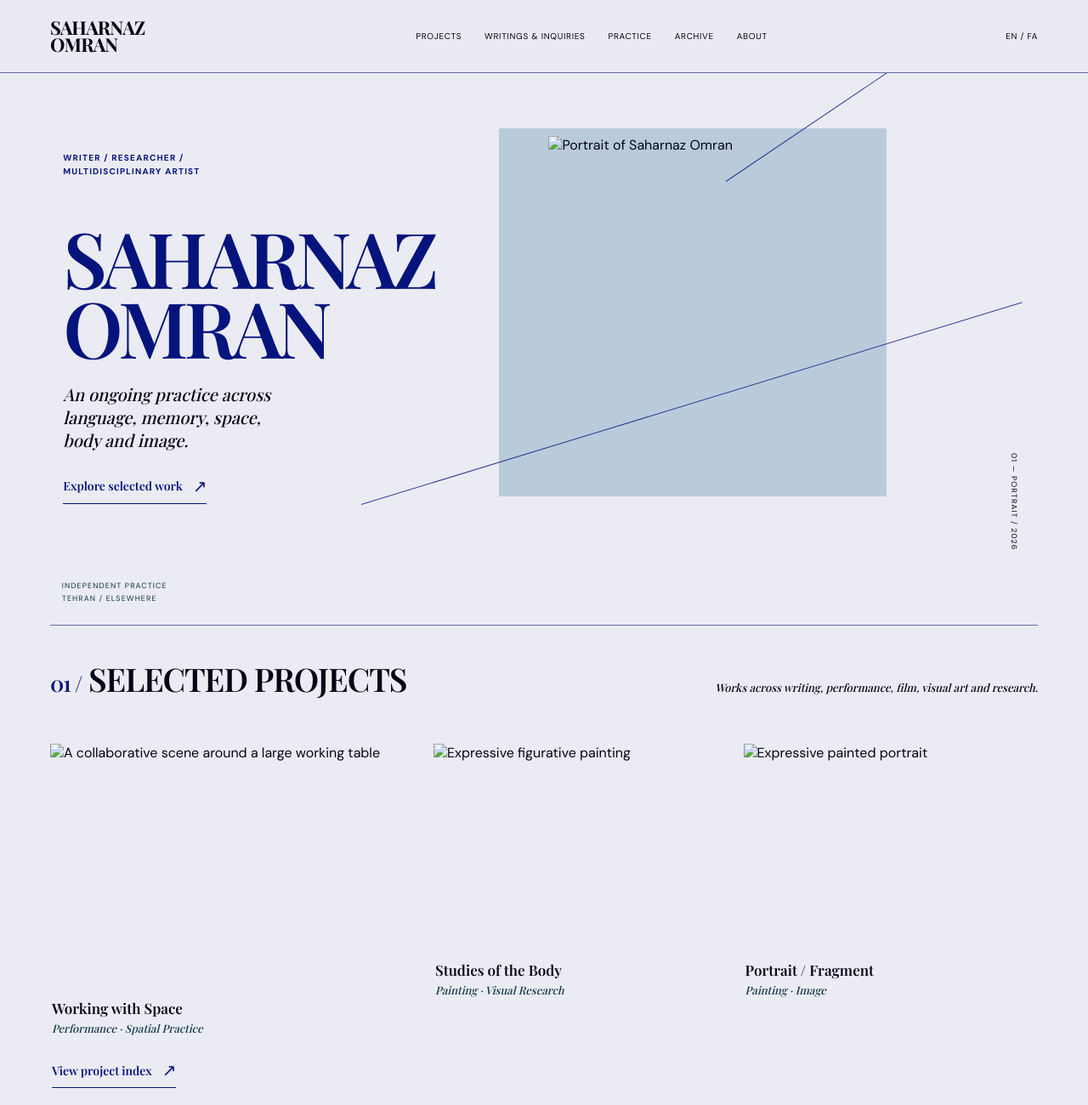
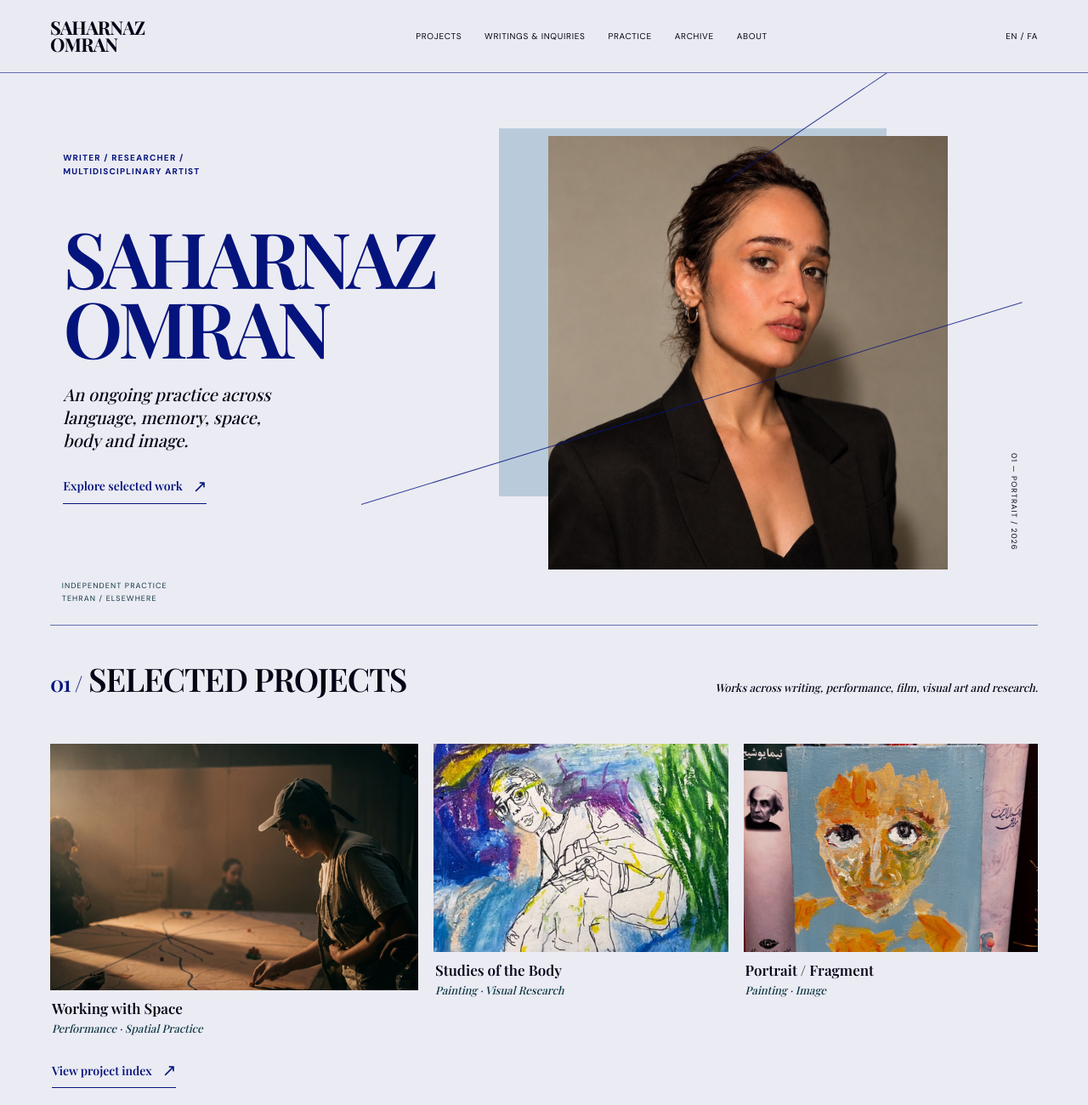
Before and after one commit to saharnazomran/saharnaz-omran-website, a plain HTML site: page index.html in a window 1280 px wide. Shown: the top 1300 px of the page at 85% size. Drawn offline with nearby package versions, Linux system fonts and the light colour scheme.

Commit message:
Update index.html

```diff
--- a/index.html
+++ b/index.html
@@ -31,7 +31,7 @@
       </div>
       <div class="hero-visual">
         <div class="hero-blue-panel"></div>
-        <img src="assets/portrait-hero.jpeg" alt="Portrait of Saharnaz Omran">
+        <img src="portrait-hero.jpeg" alt="Portrait of Saharnaz Omran">
         <span class="image-index">01 — PORTRAIT / 2026</span>
         <span class="hero-rule rule-one"></span>
         <span class="hero-rule rule-two"></span>
@@ -46,15 +46,15 @@
       </div>
       <div class="project-grid">
         <article class="project-card project-wide">
-          <img src="assets/project-table-scene.jpg" alt="A collaborative scene around a large working table">
+          <img src="project-table-scene.jpg" alt="A collaborative scene around a large working table">
           <div class="project-meta"><h3>Working with Space</h3><span>Performance · Spatial Practice</span></div>
         </article>
         <article class="project-card">
-          <img src="assets/painting-study.jpg" alt="Expressive figurative painting">
+          <img src="painting-study.jpg" alt="Expressive figurative painting">
           <div class="project-meta"><h3>Studies of the Body</h3><span>Painting · Visual Research</span></div>
         </article>
         <article class="project-card">
-          <img src="assets/painting-portrait.jpg" alt="Expressive painted portrait">
+          <img src="painting-portrait.jpg" alt="Expressive painted portrait">
           <div class="project-meta"><h3>Portrait / Fragment</h3><span>Painting · Image</span></div>
         </article>
       </div>
@@ -77,7 +77,7 @@
 
     <section class="archive section-shell" id="archive">
       <div class="archive-image">
-        <img src="assets/painting-figure.jpg" alt="Figurative painting detail">
+        <img src="painting-figure.jpg" alt="Figurative painting detail">
         <span>03 / ARCHIVE</span>
       </div>
       <div class="archive-copy">
@@ -99,7 +99,7 @@
 
     <section class="about section-shell" id="about">
       <h2><span>05 /</span> About</h2>
-      <img src="assets/portrait-about.png" alt="Saharnaz Omran in her studio">
+      <img src="portrait-about.png" alt="Saharnaz Omran in her studio">
       <div class="about-copy">
         <h3>Saharnaz Omran</h3>
         <p>Writer, researcher and multidisciplinary artist working across performance, image, sound, text and design.</p>
```
